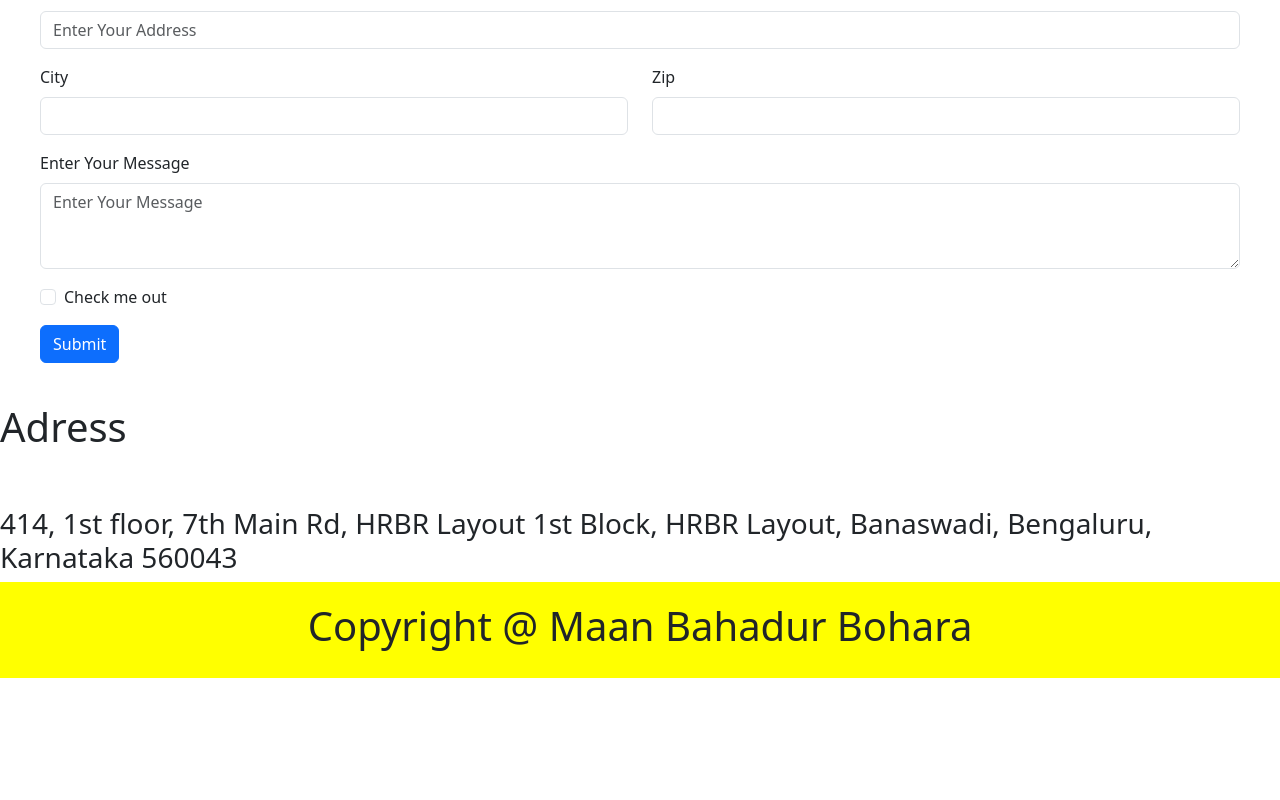
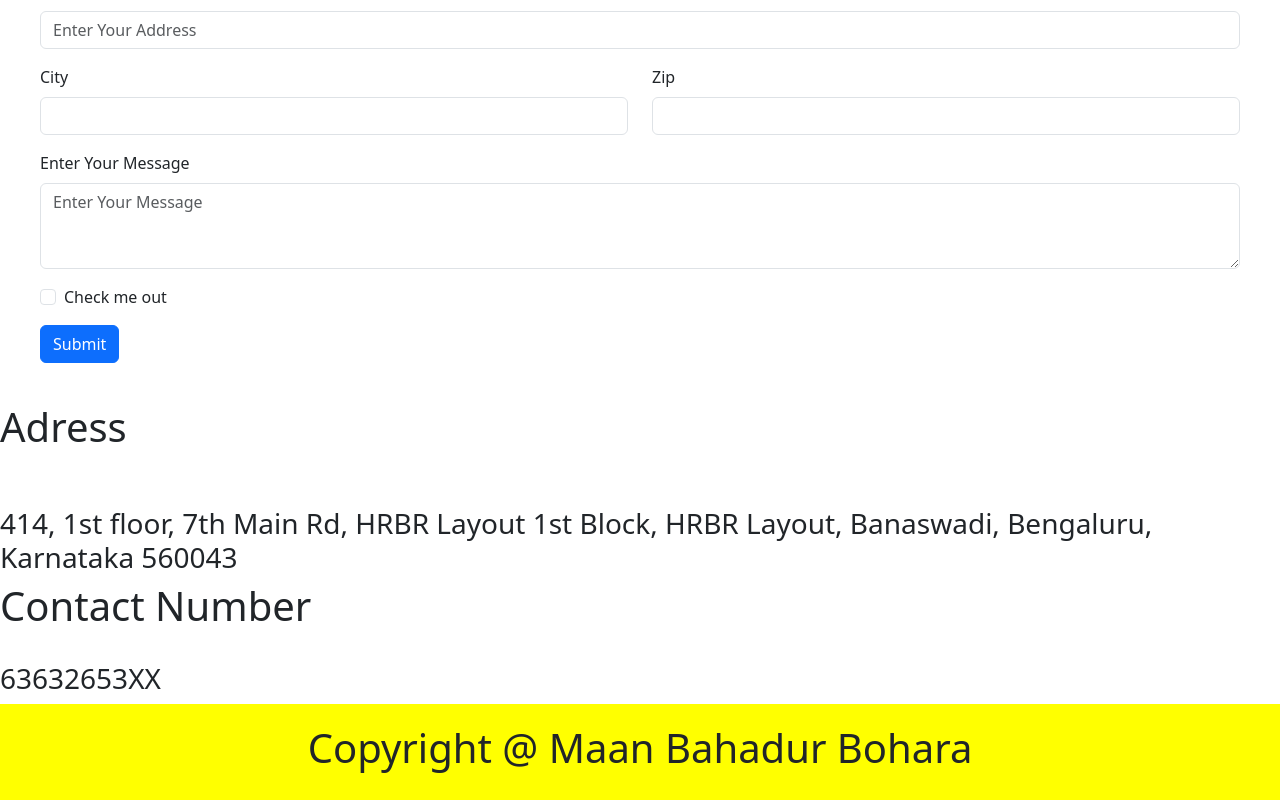
Before and after one commit to kraftifyweb/maanbahadur, a React (Create React App) app: page /contact in a window 1280 px wide. Shown: the part 395-1195 px from the top of the page. Before the commit the page ends 1073 px from the top, so only its background shows below. Built offline with nearby package versions, Linux system fonts and the light colour scheme.

Commit message:
contact updates

```diff
--- a/src/Comp/Contact/Contact.jsx
+++ b/src/Comp/Contact/Contact.jsx
@@ -50,6 +50,8 @@ function Contact() {
       <h1>Adress</h1>
       <br></br><br></br>
       <h3> 414, 1st floor, 7th Main Rd, HRBR Layout 1st Block, HRBR Layout, Banaswadi, Bengaluru, Karnataka 560043</h3>
+      <h1> Contact Number</h1> <br></br>
+      <h3>63632653XX</h3>
     </div>
     </>
   );
```
